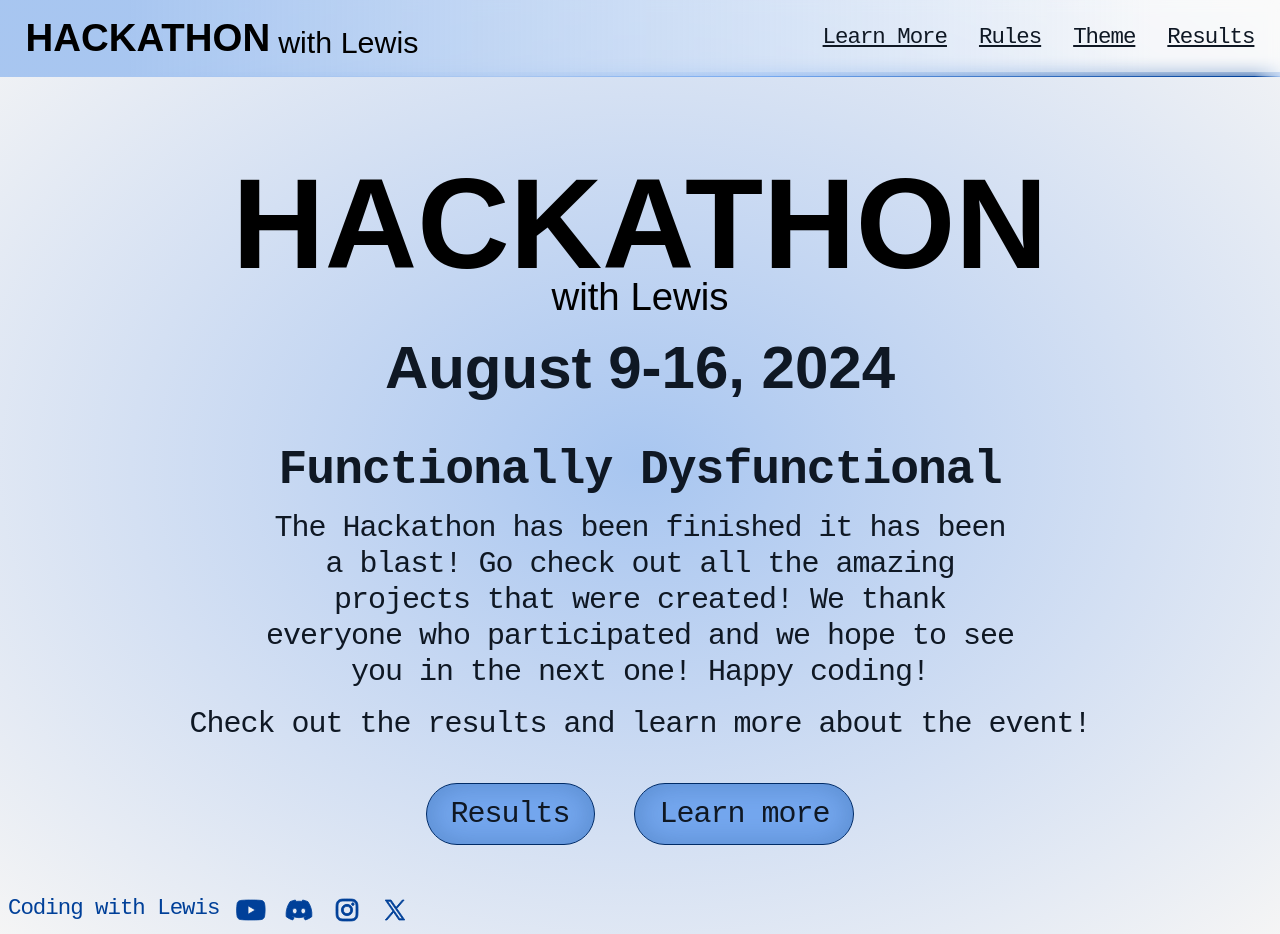
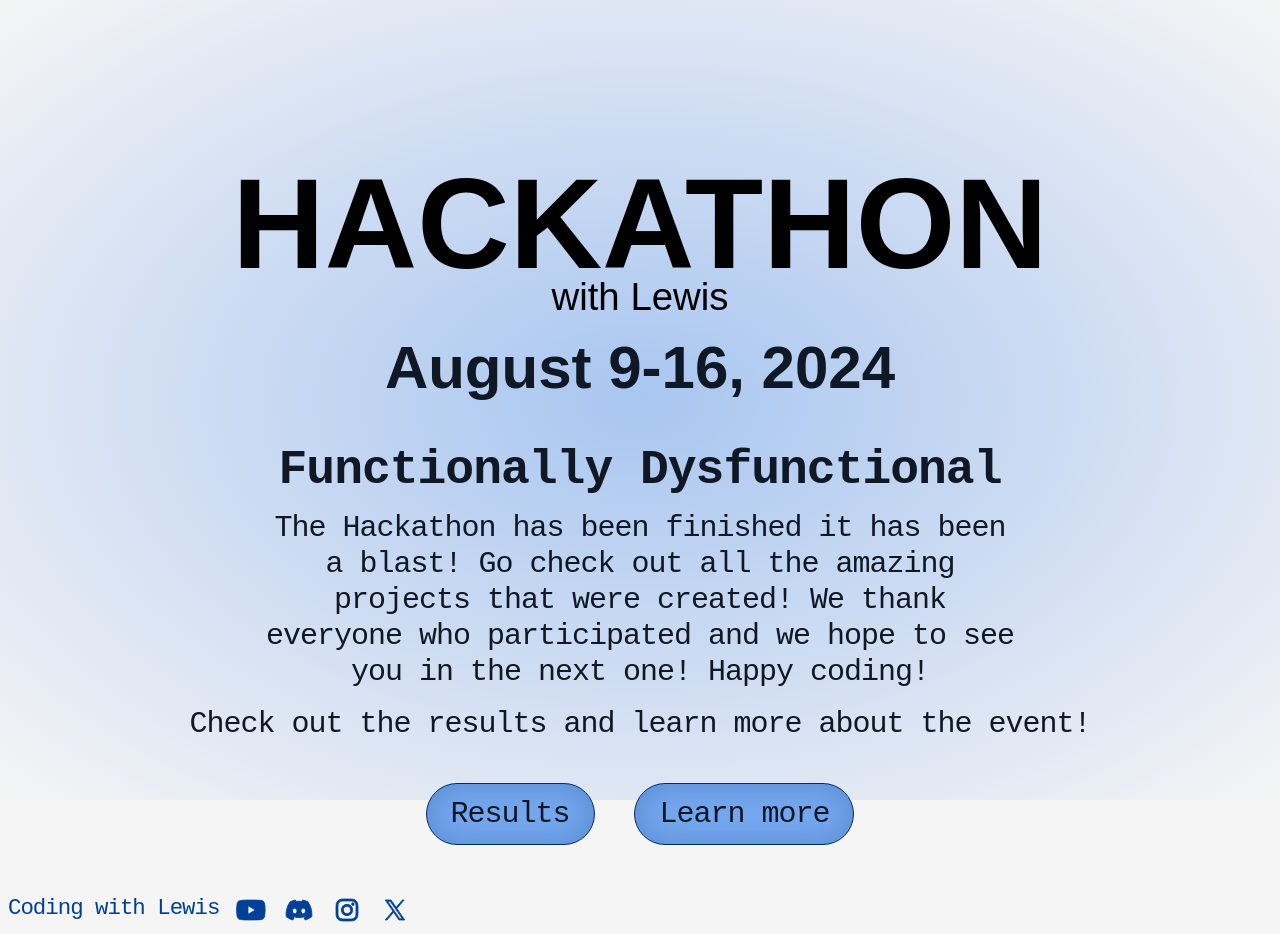
Before and after one commit to szBene/lewis-hackathon-website, a SvelteKit app: page / in a window 1280 px wide. Built offline with nearby package versions, Linux system fonts and the light colour scheme.

Commit message:
background is now fixed

```diff
--- a/src/routes/+layout.svelte
+++ b/src/routes/+layout.svelte
@@ -53,13 +53,17 @@
 </svelte:head>
 
 <section class="main">
-	<Navbar navitems={navItems}></Navbar>
+	{#if page.url.pathname !== '/'}
+		<Navbar navitems={navItems}></Navbar>
+	{/if}
 
 	<div class="slot-container">
 		{@render children()}
 	</div>
 
 	<Footer></Footer>
+
+	<div class="background"></div>
 </section>
 
 <style>
@@ -67,9 +71,8 @@
 		display: flex;
 		flex: 1;
 		flex-direction: column;
-		min-height: 100vh;
+		min-height: 100dvh;
 		padding-top: 5rem;
-		background: radial-gradient(in lch, var(--blue-10), var(--dark-grey)) !important;
 	}
 	.slot-container {
 		flex: 1;
@@ -84,4 +87,14 @@
 			padding: auto 0;
 		}
 	}
+	.background {
+		z-index: -1;
+		position: fixed;
+		top: 0;
+		left: 0;
+		width: 100vw;
+		height: 100vh;
+		overflow: hidden;
+		background: radial-gradient(in lch, var(--blue-10), var(--dark-grey)) !important;
+	}
 </style>
```
